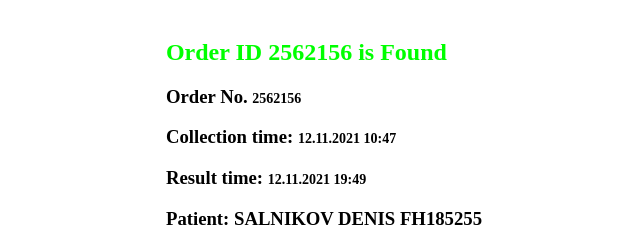
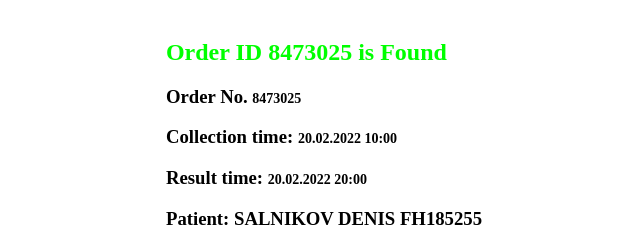
Before and after one commit to Diwonusojo7/esculab, a plain HTML site: page index.html in a window 1280 px wide. Shown: the part 228-465 px from the top of the page, 316-956 px from the left. Drawn offline with Linux system fonts and the light colour scheme; a web font is replaced by a local one.

Commit message:
Update index.html

```diff
--- a/index.html
+++ b/index.html
@@ -370,10 +370,10 @@
     </div>
 
         <div>
-            <h2 class="founded"><span>Order ID 2562156</span> is Found</h2>
-            <h3 class="foundText">Order No. <span>2562156 </span></h3>
-            <h3 class="foundText">Collection time: <span>  12.11.2021 10:47 </span></h3>
-            <h3 class="foundText">Result time: <span>12.11.2021 19:49</span></h3>
+            <h2 class="founded"><span>Order ID 8473025</span> is Found</h2>
+            <h3 class="foundText">Order No. <span>8473025 </span></h3>
+            <h3 class="foundText">Collection time: <span>  20.02.2022 10:00 </span></h3>
+            <h3 class="foundText">Result time: <span>20.02.2022 20:00</span></h3>
             <h3>Patient: SALNIKOV DENIS FH185255</h3>
             <h3 class="foundText">Date of birth: <span>16-01-2004 Sex: M</span></h3>
             <h3 class="foundText">Result:  NEGATIVE</h3>
```
